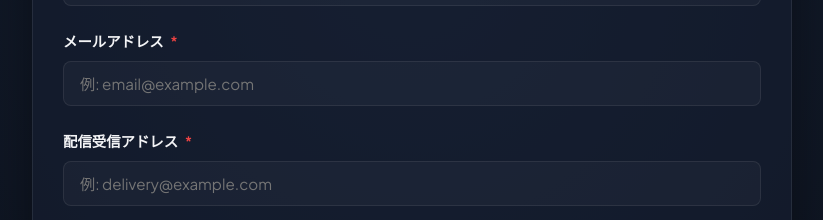
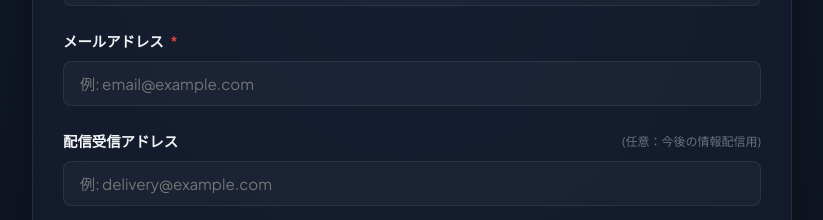
Before and after one commit to spursweb-byte/kouryukai_2026, a Next.js app: page / in a window 1280 px wide. Shown: the part 1640-1860 px from the top of the page, without its empty margins (228-1051 px from the left). Built offline with nearby package versions, Linux system fonts and the light colour scheme; no server answers; the database is empty.

Commit message:
feat: make deliveryEmail optional and add confirmation dialog for opportunity loss prevention

```diff
--- a/src/app/api/register/route.ts
+++ b/src/app/api/register/route.ts
@@ -7,8 +7,8 @@ export async function POST(request: Request) {
     const body = await request.json();
     const { companyName, salesName, email, deliveryEmail, resourceStatus, note } = body;
 
-    // 必須入力のバリデーション
-    if (!companyName || !salesName || !email || !deliveryEmail || !resourceStatus) {
+    // 必須入力のバリデーション (deliveryEmailは任意に変更)
+    if (!companyName || !salesName || !email || !resourceStatus) {
       return NextResponse.json(
         { error: '必須項目が入力されていません。' },
         { status: 400 }
@@ -80,7 +80,7 @@ export async function POST(request: Request) {
           companyName: trimmedCompanyName,
           salesName: trimmedSalesName,
           email,
-          deliveryEmail,
+          deliveryEmail: deliveryEmail || '', // 未入力時は空文字で保存
           resourceStatus,
           note: note || null,
           status,
--- a/src/components/RegistrationForm.tsx
+++ b/src/components/RegistrationForm.tsx
@@ -40,10 +40,23 @@ export default function RegistrationForm({ initialConfirmedCount }: Registration
     setError(null);
 
     // バリデーション
-    if (!formData.companyName || !formData.salesName || !formData.email || !formData.deliveryEmail || !formData.resourceStatus) {
+    if (!formData.companyName || !formData.salesName || !formData.email || !formData.resourceStatus) {
       setError('必須項目が入力されていません。');
       setLoading(false);
       return;
+    }
+
+    // 配信受信アドレスが未入力の場合の確認ポップアップ
+    if (!formData.deliveryEmail.trim()) {
+      const proceed = window.confirm(
+        '【確認】\n配信受信アドレスが入力されていません。\nこのままだと主催企業からの案件・要員情報の配信が行えず、機会ロスとなってしまう可能性がありますが、このままエントリーを進めますか？'
+      );
+      if (!proceed) {
+        setLoading(false);
+        // 入力欄にフォーカスを当てる
+        document.getElementById('deliveryEmail')?.focus();
+        return;
+      }
     }
 
     try {
@@ -233,8 +246,9 @@ export default function RegistrationForm({ initialConfirmedCount }: Registration
         </div>
 
         <div className={styles.formGroup}>
-          <label htmlFor="deliveryEmail" className={styles.label}>
-            配信受信アドレス <span className={styles.required}>*</span>
+          <label htmlFor="deliveryEmail" className={styles.label} style={{ display: 'flex', justifyContent: 'space-between', alignItems: 'center' }}>
+            <span>配信受信アドレス</span>
+            <span style={{ fontSize: '0.75rem', color: 'var(--text-muted)', fontWeight: 'normal' }}>(任意：今後の情報配信用)</span>
           </label>
           <input
             type="email"
@@ -242,7 +256,6 @@ export default function RegistrationForm({ initialConfirmedCount }: Registration
             name="deliveryEmail"
             className={styles.input}
             placeholder="例: delivery@example.com"
-            required
             value={formData.deliveryEmail}
             onChange={handleChange}
             disabled={loading}
```
